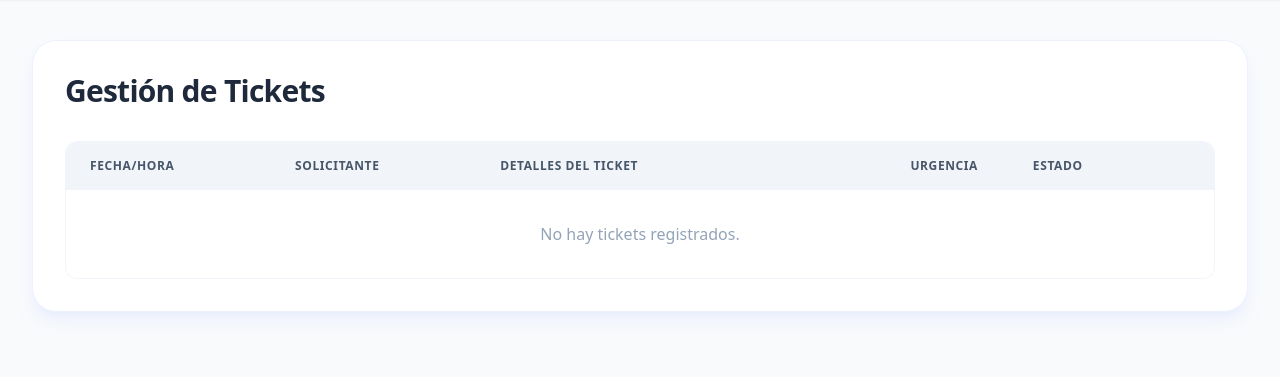
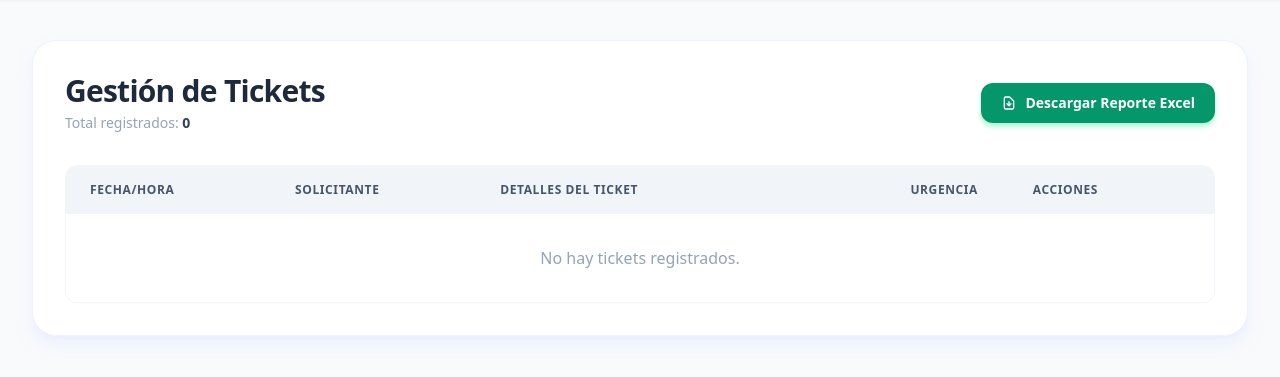
Before and after one commit to totalagroapps/Tickets-manufacturas, a FastAPI app: template templates/admin_dashboard.html in a window 1280 px wide. Shown: the part 81-458 px from the top of the page. Run offline with FastAPI, Linux system fonts and the light colour scheme; the template is opened without the code that fills it, so the values that code supplies are empty; some libraries are stand-ins or nearby versions.

Commit message:
feat: Exportacion de reportes a Excel (.xlsx) y almacenamiento real de fotos/adjuntos en base de datos

```diff
--- a/main.py
+++ b/main.py
@@ -1,4 +1,4 @@
-from fastapi import FastAPI, Depends, Request, Form, status, HTTPException
+from fastapi import FastAPI, Depends, Request, Form, status, HTTPException, UploadFile, File, Response
 from fastapi.responses import HTMLResponse, RedirectResponse
 from fastapi.staticfiles import StaticFiles
 from fastapi.templating import Jinja2Templates
@@ -7,7 +7,10 @@ from sqlalchemy import text
 from datetime import datetime, timedelta
 from jose import jwt, JWTError
 from passlib.context import CryptContext
-from typing import Optional
+from typing import Optional, List
+import io
+import openpyxl
+from openpyxl.styles import Font, PatternFill, Alignment, Border, Side
 
 import models
 from database import engine, get_db, SessionLocal
@@ -210,6 +213,7 @@ def create_ticket(
     tipo_afectacion: str = Form(...),
     subtipo_equipo: str = Form(None),
     tipo_solicitud: str = Form(...),
+    archivos: List[UploadFile] = File(None),
     user: models.User = Depends(get_current_user),
     db: Session = Depends(get_db)
 ):
@@ -234,6 +238,24 @@ def create_ticket(
     )
     db.add(new_ticket)
     db.commit()
+    db.refresh(new_ticket)
+
+    # Guardar archivos adjuntos si existen (máximo 3)
+    if archivos:
+        for f in archivos[:3]:
+            if f.filename and f.filename.strip():
+                contenido = f.file.read()
+                if len(contenido) > 0:
+                    adjunto = models.TicketAdjunto(
+                        ticket_id=new_ticket.id,
+                        nombre_archivo=f.filename,
+                        tipo_contenido=f.content_type or "application/octet-stream",
+                        archivo_bytes=contenido,
+                        tamano=len(contenido)
+                    )
+                    db.add(adjunto)
+        db.commit()
+
     return RedirectResponse(url="/tickets", status_code=status.HTTP_302_FOUND)
 
 @app.get("/admin", response_class=HTMLResponse)
@@ -323,3 +345,100 @@ def delete_ticket(
         db.commit()
 
     return RedirectResponse(url="/admin", status_code=status.HTTP_302_FOUND)
+
+@app.get("/attachments/{adjunto_id}")
+def get_attachment(adjunto_id: int, db: Session = Depends(get_db)):
+    adjunto = db.query(models.TicketAdjunto).filter(models.TicketAdjunto.id == adjunto_id).first()
+    if not adjunto:
+        raise HTTPException(status_code=404, detail="Archivo no encontrado")
+    return Response(
+        content=adjunto.archivo_bytes,
+        media_type=adjunto.tipo_contenido or "application/octet-stream",
+        headers={"Content-Disposition": f'inline; filename="{adjunto.nombre_archivo}"'}
+    )
+
+@app.get("/admin/export-excel")
+def export_tickets_excel(user: models.User = Depends(get_current_admin), db: Session = Depends(get_db)):
+    if not user:
+        return RedirectResponse(url="/login", status_code=status.HTTP_302_FOUND)
+
+    tickets = db.query(models.Ticket).order_by(models.Ticket.fecha_creacion.desc()).all()
+
+    wb = openpyxl.Workbook()
+    ws = wb.active
+    ws.title = "Reporte Tickets Olamtex"
+
+    # Estilos profesionales
+    header_fill = PatternFill(start_color="312E81", end_color="312E81", fill_type="solid") # Indigo 900
+    header_font = Font(name="Segoe UI", size=11, bold=True, color="FFFFFF")
+    header_alignment = Alignment(horizontal="center", vertical="center", wrap_text=True)
+
+    row_font = Font(name="Segoe UI", size=10)
+    thin_border = Border(
+        left=Side(style='thin', color='E2E8F0'),
+        right=Side(style='thin', color='E2E8F0'),
+        top=Side(style='thin', color='E2E8F0'),
+        bottom=Side(style='thin', color='E2E8F0')
+    )
+
+    headers = [
+        "ID Ticket", "Fecha Creación", "Solicitante", "Cargo", "Celular / WhatsApp",
+        "Título del Problema", "Afectación", "Subtipo Equipo", "Tipo Solicitud",
+        "Responsable Asignado", "Nivel Urgencia", "Estado Actual", "Descripción del Problema",
+        "Historial de Gestiones y Notas", "Archivos Adjuntos"
+    ]
+
+    ws.append(headers)
+    for cell in ws[1]:
+        cell.fill = header_fill
+        cell.font = header_font
+        cell.alignment = header_alignment
+        cell.border = thin_border
+    ws.row_dimensions[1].height = 28
+
+    for t in tickets:
+        cel = t.celular_solicitante or (EMPLEADOS_DIRECTORIO.get(t.nombre_solicitante, {}).get("celular", ""))
+        gestiones_str = " | ".join([f"[{g.fecha.strftime('%d/%m/%Y %H:%M')} - {g.autor}]: {g.nota}" for g in t.gestiones]) if t.gestiones else "Sin gestiones registradas"
+        num_adjuntos = f"{len(t.adjuntos)} archivo(s)" if t.adjuntos else "Sin archivos"
+
+        row_data = [
+            t.id,
+            t.fecha_creacion.strftime('%d/%m/%Y %I:%M %p') if t.fecha_creacion else "",
+            t.nombre_solicitante,
+            t.cargo_solicitante or "",
+            cel,
+            t.titulo,
+            t.tipo_afectacion,
+            t.subtipo_equipo or "N/A",
+            t.tipo_solicitud,
+            t.responsable,
+            t.urgencia,
+            t.estado,
+            t.descripcion,
+            gestiones_str,
+            num_adjuntos
+        ]
+        ws.append(row_data)
+        current_row = ws.max_row
+        for cell in ws[current_row]:
+            cell.font = row_font
+            cell.border = thin_border
+            cell.alignment = Alignment(vertical="center")
+        ws.row_dimensions[current_row].height = 22
+
+    # Autoajustar ancho de columnas
+    for col in ws.columns:
+        max_len = max(len(str(cell.value or '')) for cell in col)
+        col_letter = col[0].column_letter
+        ws.column_dimensions[col_letter].width = max(min(max_len + 4, 60), 14)
+
+    stream = io.BytesIO()
+    wb.save(stream)
+    stream.seek(0)
+
+    filename = f"Reporte_Tickets_Olamtex_{datetime.now().strftime('%Y%m%d_%H%M')}.xlsx"
+    return Response(
+        content=stream.getvalue(),
+        media_type="application/vnd.openxmlformats-officedocument.spreadsheetml.sheet",
+        headers={"Content-Disposition": f'attachment; filename="{filename}"'}
+    )
--- a/requirements.txt
+++ b/requirements.txt
@@ -8,3 +8,4 @@ python-dotenv
 passlib[bcrypt]
 bcrypt==3.2.2
 python-jose[cryptography]
+openpyxl
--- a/templates/admin_dashboard.html
+++ b/templates/admin_dashboard.html
@@ -3,8 +3,17 @@
 {% block title %}Panel de Administración - TicketsApp{% endblock %}
 
 {% block content %}
-<div class="bg-white rounded-3xl shadow-lg shadow-indigo-100/50 border border-indigo-50 p-8">
-    <h2 class="text-3xl font-extrabold mb-8 text-slate-800 tracking-tight">Gestión de Tickets</h2>
+<div class="bg-white rounded-3xl shadow-lg shadow-indigo-100/50 border border-indigo-50 p-6 sm:p-8">
+    <div class="flex flex-col sm:flex-row sm:items-center justify-between gap-4 mb-8">
+        <div>
+            <h2 class="text-3xl font-extrabold text-slate-800 tracking-tight">Gestión de Tickets</h2>
+            <p class="text-sm text-slate-400 mt-1">Total registrados: <span class="font-bold text-slate-700">{{ tickets|length }}</span></p>
+        </div>
+        <a href="/admin/export-excel" class="inline-flex items-center justify-center gap-2 bg-emerald-600 hover:bg-emerald-700 text-white font-bold py-2.5 px-5 rounded-xl shadow-md shadow-emerald-200 transition-all text-sm w-full sm:w-auto">
+            <svg class="w-4 h-4" fill="none" viewBox="0 0 24 24" stroke="currentColor"><path stroke-linecap="round" stroke-linejoin="round" stroke-width="2" d="M12 10v6m0 0l-3-3m3 3l3-3m2 8H7a2 2 0 01-2-2V5a2 2 0 012-2h5.586a1 1 0 01.707.293l5.414 5.414a1 1 0 01.293.707V19a2 2 0 01-2 2z" /></svg>
+            <span>Descargar Reporte Excel</span>
+        </a>
+    </div>
 
     <div class="overflow-x-auto rounded-xl border border-slate-100">
         <table class="min-w-full bg-white">
@@ -14,7 +23,7 @@
                     <th class="w-1/6 text-left py-4 px-6 uppercase font-bold text-xs tracking-wider">Solicitante</th>
                     <th class="w-1/3 text-left py-4 px-6 uppercase font-bold text-xs tracking-wider">Detalles del Ticket</th>
                     <th class="w-1/12 text-left py-4 px-6 uppercase font-bold text-xs tracking-wider">Urgencia</th>
-                    <th class="w-1/6 text-left py-4 px-6 uppercase font-bold text-xs tracking-wider">Estado</th>
+                    <th class="w-1/6 text-left py-4 px-6 uppercase font-bold text-xs tracking-wider">Acciones</th>
                 </tr>
             </thead>
             <tbody class="text-slate-700 divide-y divide-slate-100">
@@ -35,9 +44,16 @@
                     </td>
                     <td class="w-1/3 text-left py-4 px-6">
                         <a href="/admin/ticket/{{ ticket.id }}" class="font-bold text-lg text-indigo-500 hover:text-indigo-700 hover:underline">{{ ticket.titulo }}</a>
-                        <div class="text-xs font-bold text-slate-400 mt-1 uppercase tracking-wider">
-                            Asignado a: <span class="text-indigo-600">{{ ticket.responsable }}</span> <span class="mx-1 text-slate-300">|</span> {{ ticket.tipo_solicitud }} <span class="mx-1 text-slate-300">|</span> {{ ticket.tipo_afectacion }}
-                            {% if ticket.subtipo_equipo %}({{ ticket.subtipo_equipo }}){% endif %}
+                        <div class="text-xs font-bold text-slate-400 mt-1 uppercase tracking-wider flex flex-wrap items-center gap-1.5">
+                            <span>Asignado a: <span class="text-indigo-600">{{ ticket.responsable }}</span></span>
+                            <span class="text-slate-300">|</span>
+                            <span>{{ ticket.tipo_solicitud }}</span>
+                            <span class="text-slate-300">|</span>
+                            <span>{{ ticket.tipo_afectacion }} {% if ticket.subtipo_equipo %}({{ ticket.subtipo_equipo }}){% endif %}</span>
+                            {% if ticket.adjuntos %}
+                            <span class="text-slate-300">|</span>
+                            <span class="text-indigo-600 font-bold inline-flex items-center gap-0.5">📎 {{ ticket.adjuntos|length }}</span>
+                            {% endif %}
                         </div>
                         <div class="text-sm text-slate-600 mt-2 line-clamp-2">{{ ticket.descripcion }}</div>
                     </td>
```
Also changed, not shown: models.py (+15 -1 lines), templates/admin_ticket_detail.html (+33 -0 lines), templates/cliente_dashboard.html (+10 -4 lines).
